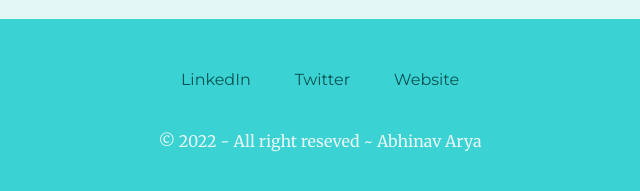
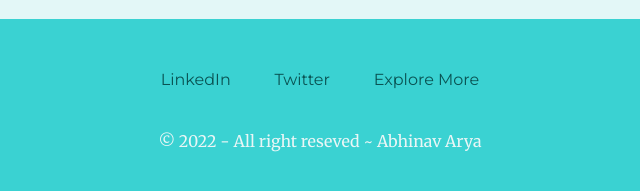
Before and after one commit to itzabhinavarya/Personal-Blog, a plain HTML site: page index.html in a window 1280 px wide. Shown: the part 2752-2943 px from the top of the page, 320-960 px from the left. Drawn offline with Linux system fonts and the light colour scheme.

Commit message:
update index.html
Updated Links

```diff
--- a/index.html
+++ b/index.html
@@ -20,7 +20,7 @@
       <ul>
         <li><a href="index.html" class="navBtn">Home</a></li>
         <li><a href="#" class="navBtn">Suggest</a></li>
-        <li><a href="#" class="navBtn" id="web">Websites</a></li>
+        <li><a href="https://linktr.ee/itzabhinavarya" target="_blank" class="navBtn" id="web">Websites</a></li>
       </ul>
     </div>
     <img class="top-cloud" src="images/cloud.png" alt="Cloud Image">
@@ -68,9 +68,9 @@
 
 
   <div class="bottom-container">
-    <a class="footer-link" href="https://www.linkedin.com/" target="_blank">LinkedIn</a>
-    <a class="footer-link" href="https://twitter.com/" target="_blank">Twitter</a>
-    <a class="footer-link" href="https://www.appbrewery.co/" target="_blank">Website</a>
+    <a class="footer-link" href="https://www.linkedin.com/in/abhinav-arya-7790261ba" target="_blank">LinkedIn</a>
+    <a class="footer-link" href="https://twitter.com/itzabhinavarya" target="_blank">Twitter</a>
+    <a class="footer-link" href="https://linktr.ee/itzabhinavarya" target="_blank">Explore More</a>
     <p class="copyright">© 2022 - All right reseved ~ Abhinav Arya </p>
   </div>
 </body>
```
